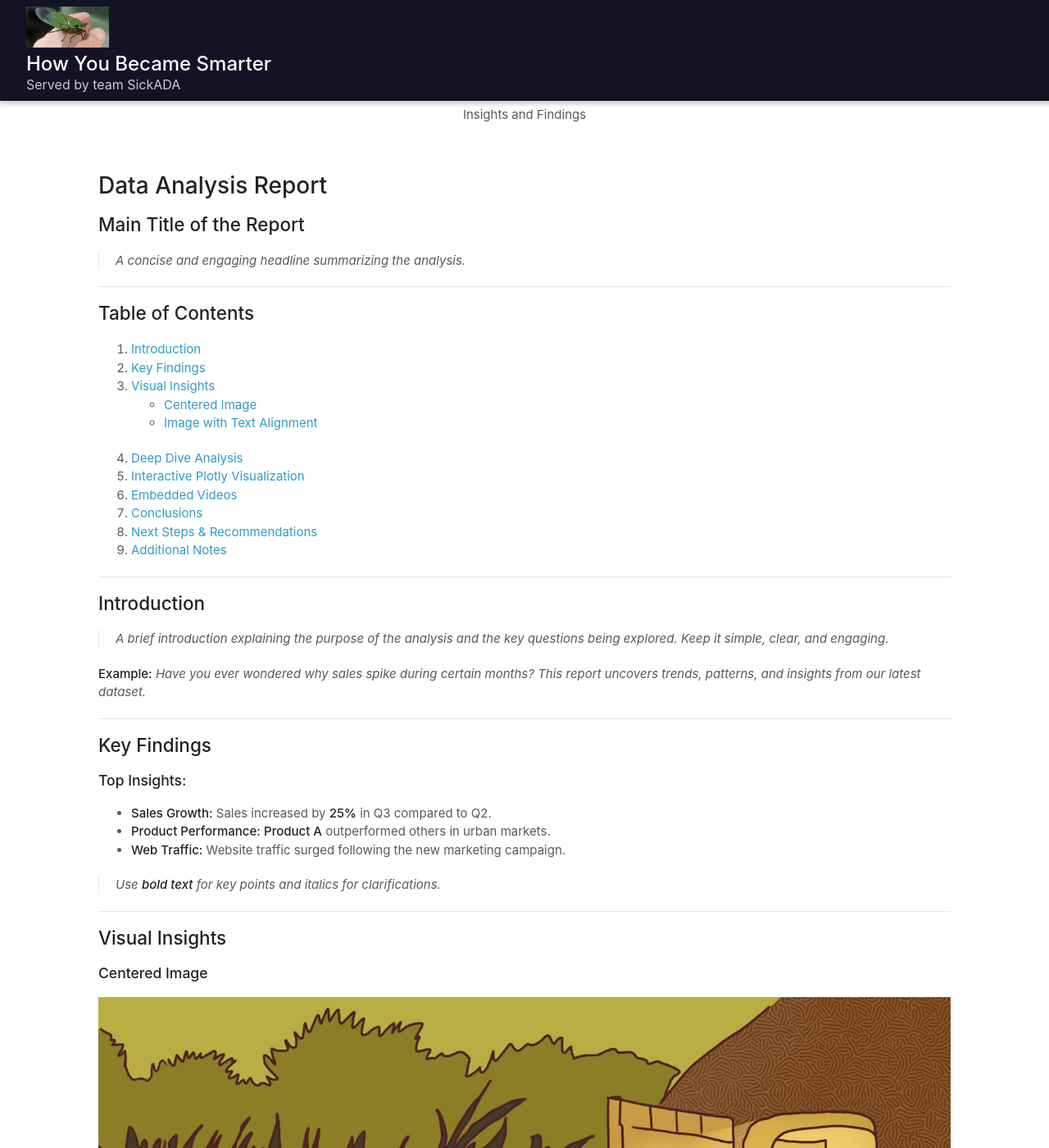
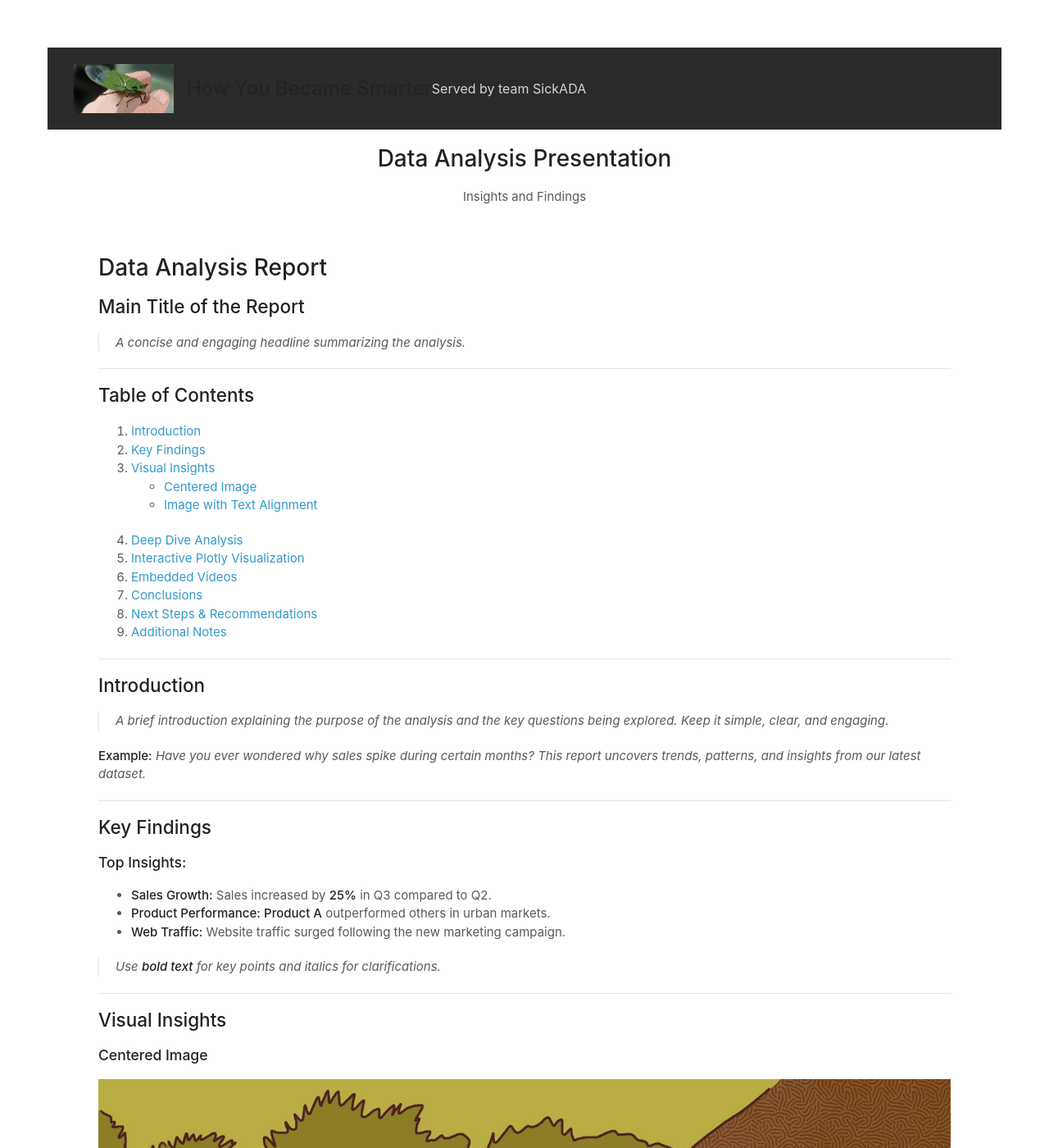
Before and after one commit to FredPili/ADAWebsite, a Jekyll site: the page built from index.md, in a window 1280 px wide and 1400 px high. Shown: the whole window at 82% size. Built offline with Jekyll 4.4.1, drawn with Linux system fonts in a browser that asks for light colours.

Commit message:
update css

```diff
--- a/assets/css/styles.css
+++ b/assets/css/styles.css
@@ -200,37 +200,35 @@
 
 /* Sticky Banner */
 .sticky-banner {
-  position: fixed;
-  top: 0;
-  left: 0;
+  display: flex; /* Enable flexbox */
+  align-items: center; /* Vertically center content */
+  justify-content: space-between; /* Spread items evenly with space between them */
   width: 100%; /* Full width */
-  background-color: #141225; /* Dark background */
+  height: 100px; /* Set banner height */
+  background-color: #2a2a2a; /* Dark background */
   color: #ffffff; /* White text */
-  display: flex; /* Flex layout for aligning items */
-  align-items: center; /* Center items vertically */
-  justify-content: space-between; /* Space between items */
-  padding: 0.5rem 2rem; /* Padding for spacing */
-  z-index: 1000; /* Ensure the banner stays on top */
-  box-shadow: 0px 4px 6px rgba(0, 0, 0, 0.2); /* Optional shadow */
+  padding: 0 2rem; /* Add horizontal padding */
+  box-sizing: border-box; /* Ensure padding is included in width/height calculations */
 }
 
-/* Logo */
-.sticky-banner .logo {
-  height: 50px; /* Adjust as needed */
-  margin-right: 1rem; /* Space between logo and text */
+.banner-content {
+  display: flex; /* Enable flexbox */
+  align-items: center; /* Vertically align items */
 }
 
-/* Banner Text */
-.sticky-banner h1 {
-  font-size: 1.5rem; /* Adjust font size */
-  margin: 0; /* Remove margin */
-  color: #ffffff;
+.banner-content .logo {
+  margin-right: 1rem; /* Add space between the logo and text */
+  height: 60px; /* Adjust the logo size */
 }
 
-.sticky-banner span {
-  font-size: 1rem; /* Subtitle font size */
-  color: #cccccc; /* Lighter color for subtitle */
-  margin-left: auto; /* Push to the right */
+.banner-content h1 {
+  margin: 0;
+  font-size: 1.5rem;
+}
+
+.banner-content span {
+  font-size: 1rem;
+  opacity: 0.8; /* Optional: Make subtitle slightly faded */
 }
 
 @media print, screen and (max-width: 960px) {
```
